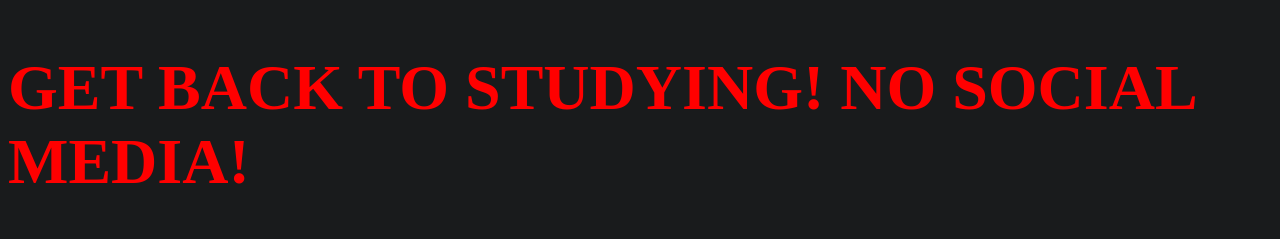
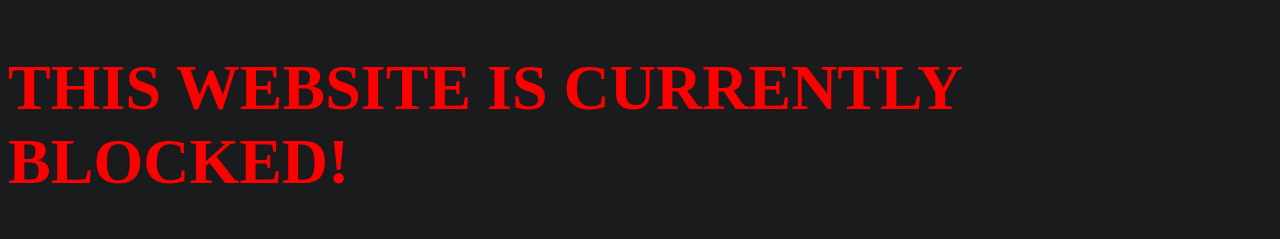
Before and after one commit to LanceMa03/Redirect-Website, a plain HTML site: page index.html in a window 1280 px wide. Shown: the top 239 px of the page. Drawn offline with Linux system fonts and the light colour scheme.

Commit message:
changed message

```diff
--- a/index.html
+++ b/index.html
@@ -8,7 +8,7 @@
       class="title"
     >
       <h1 style="color: red; font-size: 64px">
-        GET BACK TO STUDYING! NO SOCIAL MEDIA!
+        THIS WEBSITE IS CURRENTLY BLOCKED!
       </h1>
     </div>
     <div
```
